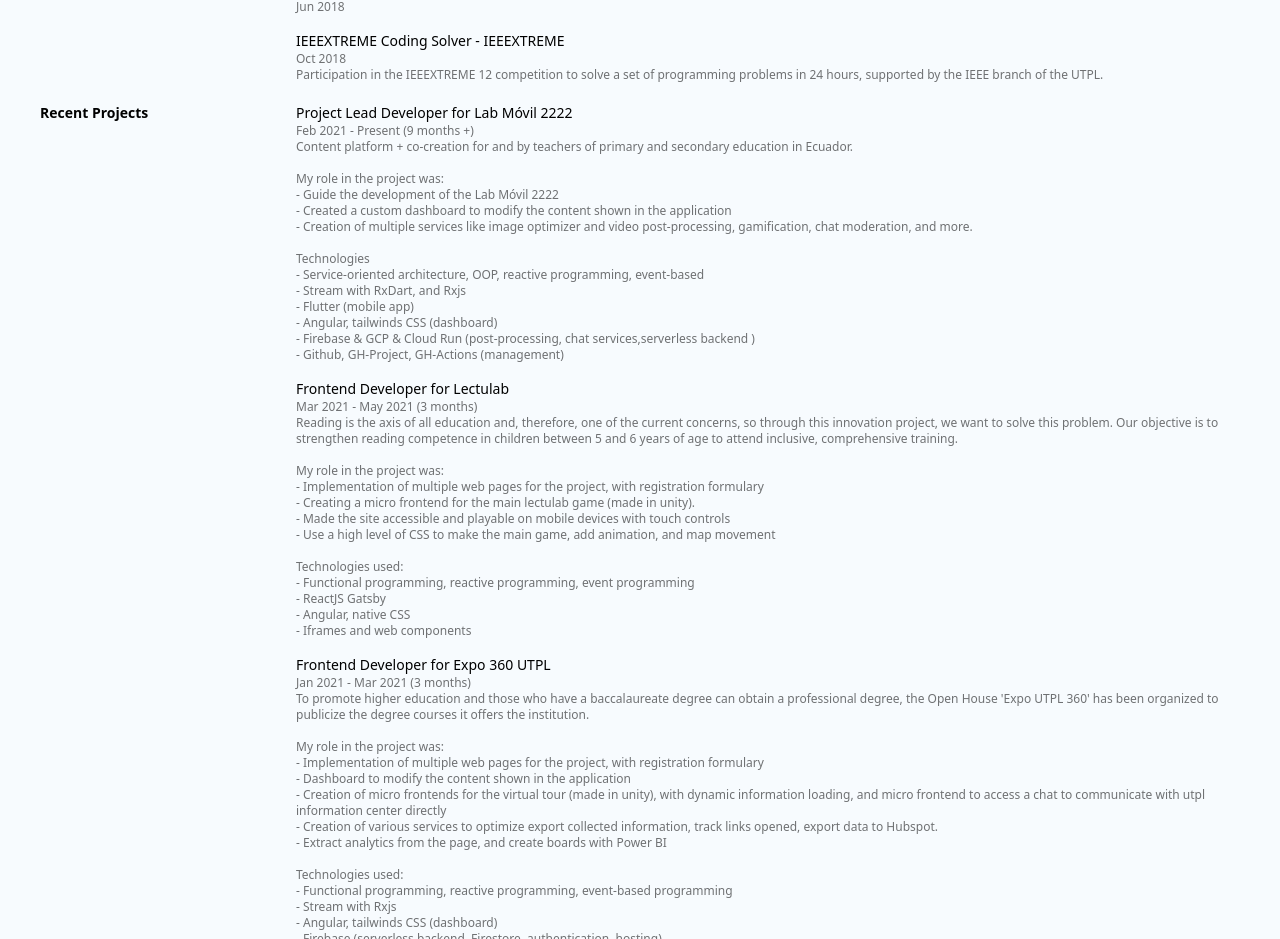
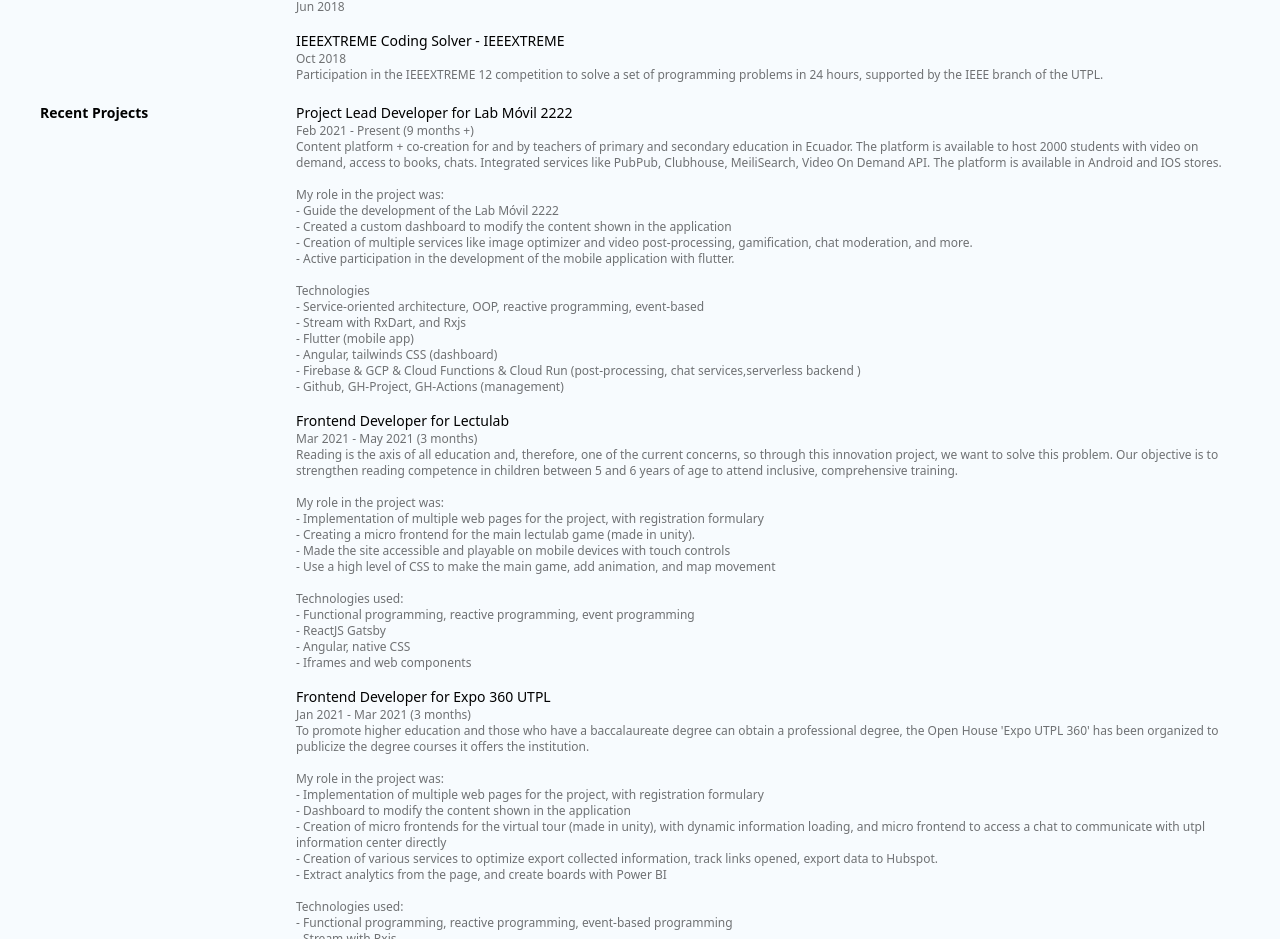
Before and after one commit to baesparza/deprecated-byBruno.io, a React (Vite) app: page /resume in a window 1280 px wide. Shown: the part 855-1794 px from the top of the page. Built offline with nearby package versions, Linux system fonts and the light colour scheme.

Commit message:
updated project information

```diff
--- a/src/resume/resume.page.tsx
+++ b/src/resume/resume.page.tsx
@@ -203,7 +203,7 @@
                                 Feb 2021 - Present (9 months +)
                             </ResumeSectionContentDate>
                             <ResumeSectionContentParagraph>
-                                Content platform + co-creation for and by teachers of primary and secondary education in Ecuador.
+                            Content platform + co-creation for and by teachers of primary and secondary education in Ecuador. The platform is available to host 2000 students with video on demand, access to books, chats. Integrated services like PubPub, Clubhouse,  MeiliSearch, Video On Demand API. The platform is available in Android and IOS stores.
                                 <br />
                                 <br />
                                 My role in the project was:
@@ -211,6 +211,7 @@
                                     <li>- Guide the development of the Lab Móvil 2222</li>
                                     <li>- Created a custom dashboard to modify the content shown in the application</li>
                                     <li>- Creation of multiple services like image optimizer and video post-processing, gamification, chat moderation, and more.</li>
+                                    <li>- Active participation in the development of the mobile application with flutter.</li>
                                 </ul>
                                 <br />
                                 Technologies
@@ -219,7 +220,7 @@
                                     <li>- Stream with RxDart, and Rxjs</li>
                                     <li>- Flutter (mobile app)</li>
                                     <li>- Angular, tailwinds CSS (dashboard)</li>
-                                    <li>- Firebase & GCP & Cloud Run (post-processing, chat services,serverless backend )</li>
+                                    <li>- Firebase & GCP & Cloud Functions & Cloud Run (post-processing, chat services,serverless backend )</li>
                                     <li>- Github, GH-Project, GH-Actions (management)</li>
                                 </ul>
                             </ResumeSectionContentParagraph>
```
